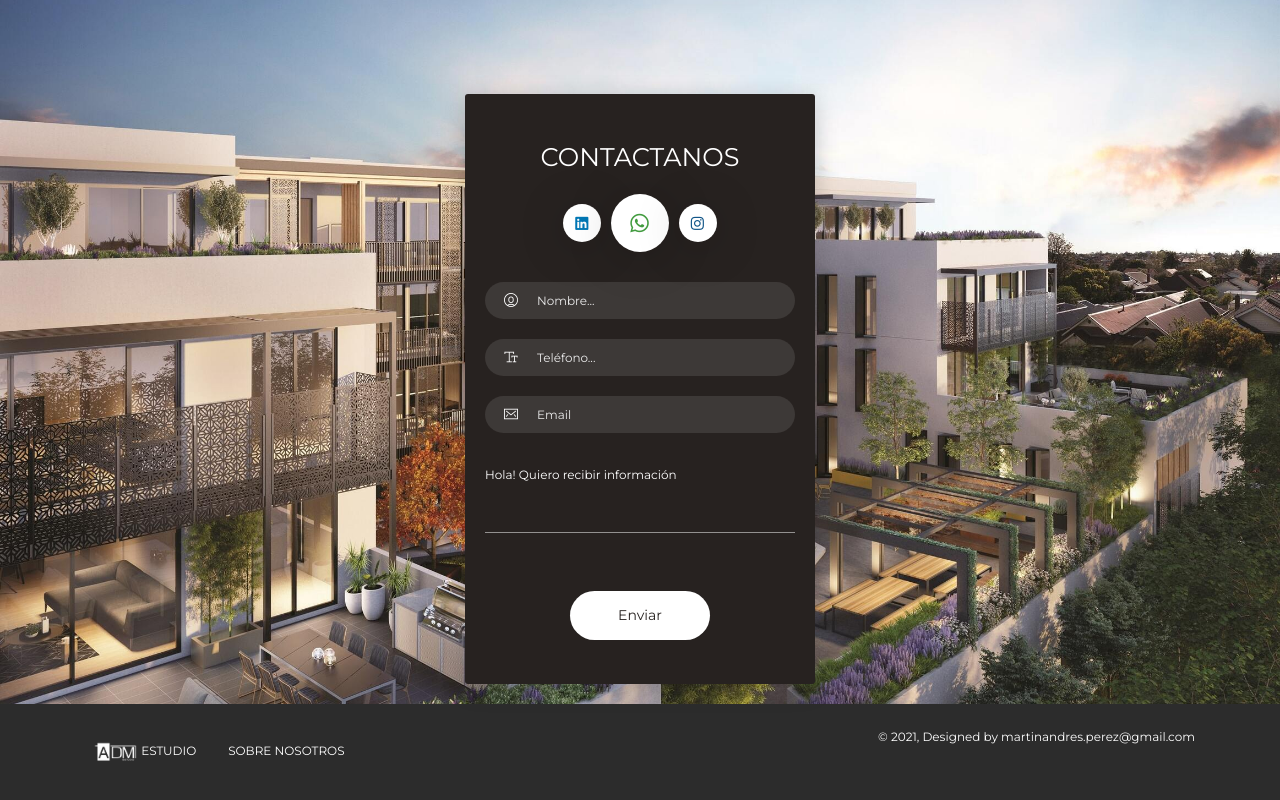
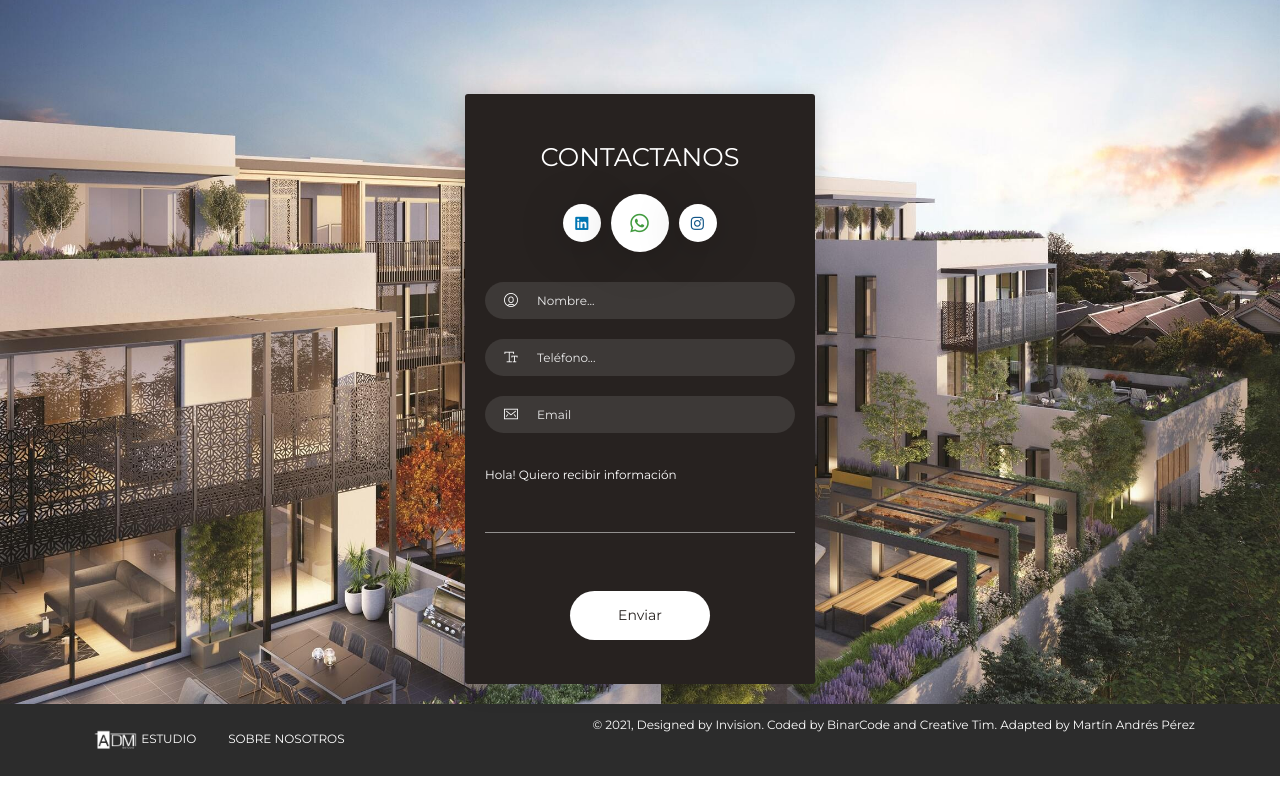
Before and after one commit to alexdiazmolina/admestudio, a Vue app: page / in a window 1280 px wide. Shown: the part 2645-3445 px from the top of the page. After the commit the page ends 3421 px from the top, so only its background shows below. Built offline with nearby package versions, Linux system fonts and the light colour scheme.

Commit message:
fixeado error de input en blureo

```diff
--- a/src/assets/scss/now-ui-kit/_footers.scss
+++ b/src/assets/scss/now-ui-kit/_footers.scss
@@ -1,5 +1,5 @@
 .footer{
-    padding: 24px 0;
+    padding: 12px 0;
 
     &.footer-default{
         background-color: #f2f2f2;
--- a/src/components/Inputs/formGroupInput.vue
+++ b/src/components/Inputs/formGroupInput.vue
@@ -73,7 +73,8 @@ export default {
   },
   data() {
     return {
-      focused: false
+      focused: false,
+      valid: false,
     };
   },
   computed: {
@@ -96,8 +97,17 @@ export default {
     }
   },
   methods: {
+    // TODO: Implementar validaciones
+     /* validateInput(evt) {
+
+      }
+    }, */
     updateValue(evt) {
+      var tempValue
       let value = evt.target.value;
+      tempValue = evt.target.value;
+      // TODO: Agregar validaciones acá
+      this.value = tempValue;
       this.$emit('input', value);
     },
     onFocus(value) {
--- a/src/layout/MainFooter.vue
+++ b/src/layout/MainFooter.vue
@@ -23,7 +23,17 @@
       <div class="copyright">
         &copy; {{ year }}, Designed by
         <a href="https:///www.invisionapp.com" target="_blank" rel="noopener"
-          >martinandres.perez@gmail.com</a
+          >Invision</a
+        >. Coded by
+        <a href="https://binarcode.com" target="_blank" rel="noopener"
+          >BinarCode</a
+        >
+        and
+        <a href="https://www.creative-tim.com" target="_blank" rel="noopener"
+          >Creative Tim</a
+        >. Adapted by
+        <a href="https://www.linkedin.com/in/mperez91/" target="_blank" rel="noopener"
+          >Martín Andrés Pérez</a
         >
       </div>
     </div>
--- a/src/pages/components/SignupForm.vue
+++ b/src/pages/components/SignupForm.vue
@@ -30,8 +30,10 @@
             </div>
           </template>
           <template>
+
             <fg-input
               class="no-border"
+              name="input-name"
               placeholder="Nombre..."
               addon-left-icon="now-ui-icons users_circle-08"
             >
@@ -39,6 +41,7 @@
 
             <fg-input
               class="no-border"
+              name="input-phone"
               placeholder="Teléfono..."
               addon-left-icon="now-ui-icons text_caps-small"
             >
@@ -46,6 +49,7 @@
 
             <fg-input
               class="no-border"
+              name="input-email"
               placeholder="Email"
               addon-left-icon="now-ui-icons ui-1_email-85"
             >
--- a/vue.config.js
+++ b/vue.config.js
@@ -2,5 +2,8 @@ module.exports = {
   css: {
     // Enable CSS source maps.
     sourceMap: process.env.NODE_ENV !== 'production'
+  },
+  configureWebpack: {
+    devtool: 'source-map'
   }
 };
```
